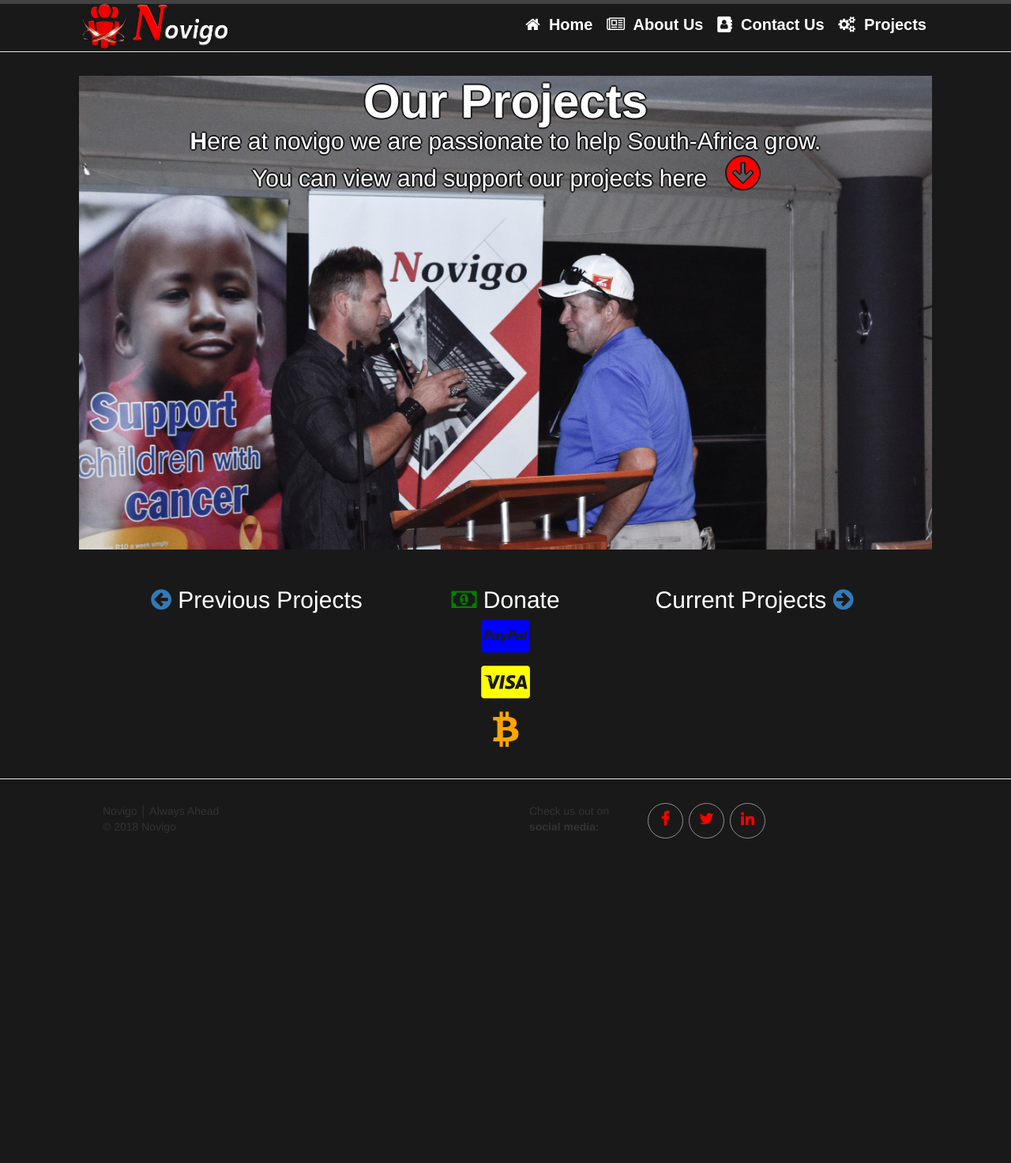
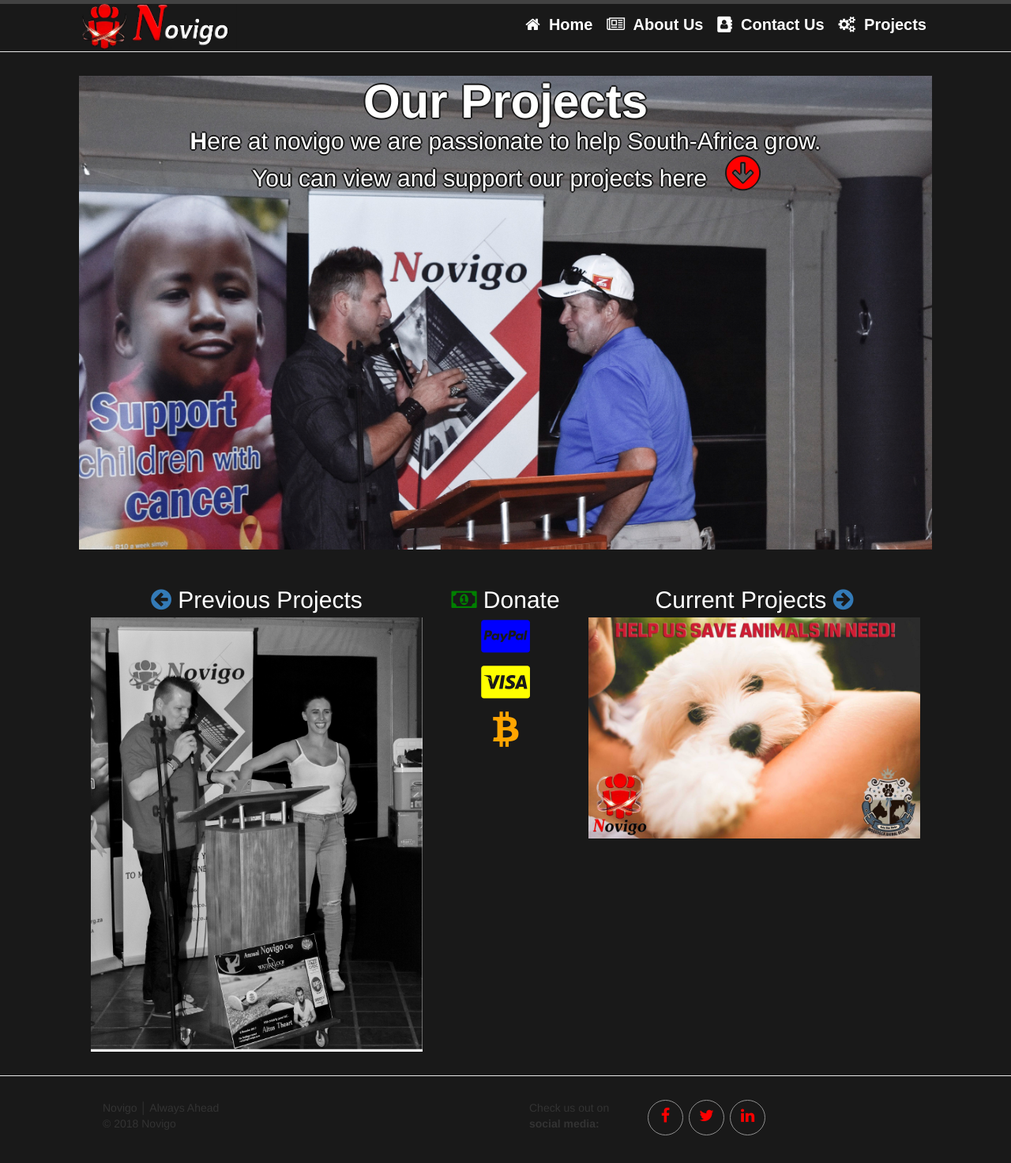
Before and after one commit to Hermankoch/hermankoch.github.io, a Jekyll site: the page built from projects.html, in a window 1280 px wide. Shown: the whole page at 79% size. Built offline with Jekyll 4.4.1, drawn with Linux system fonts in a browser that asks for light colours; before the commit the page ends 1097 px from its top, so only the background shows below that.

Commit message:
Update projects.html

```diff
--- a/projects.html
+++ b/projects.html
@@ -17,6 +17,7 @@
  <div class="row">
   <div class="col-sm-5">
    <p class="LivesTouched2"> <br /> <a href="#"> <i class="fa fa-arrow-circle-left" aria-hidden="true"> </i> </a>Previous Projects</p>
+   <img src="css/image10.jpg">
   </div>
 
   <div class="col-sm-2">
@@ -28,6 +29,7 @@
 
     <div class="col-sm-5">
    <p class="LivesTouched2"> <br /> Current Projects <a href="#"> <i class="fa fa-arrow-circle-right" aria-hidden="true"> </i> </a></p>
+     <img src="css/image9.jpg">
   </div>
 
  </div>
```
